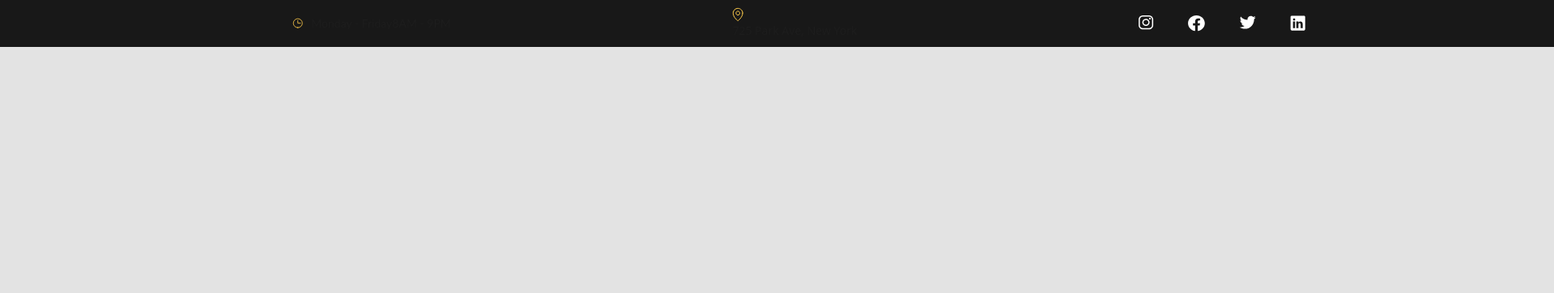
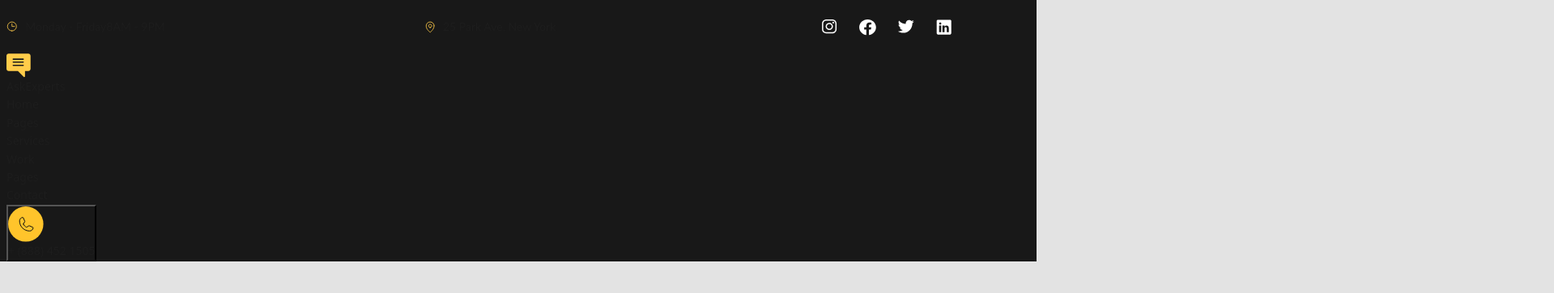
Before and after one commit to kojitaka0/frontend-project, a website built with Vite: page index.html in a window 1280 px wide. Shown: the whole page at 81% size, 1919 px wide, since content can reach past the window. Built offline with nearby package versions, Linux system fonts and the light colour scheme.

Commit message:
topbar ready

```diff
--- a/index.html
+++ b/index.html
@@ -16,7 +16,9 @@
   <body>
     <script type="module" src="/src/index.js"></script>
     <div class="page">
-      <header class="page__header__top">
+      <header class="page__header">
+        <div class="container">
+          <div class="page__header__top">
             <div class="work-time">
               <svg width="13.3" height="13.3" viewBox="0 0 15 16" fill="none" xmlns="http://www.w3.org/2000/svg" >
                 <path d="M7.65646 14.6567C11.3327 14.6567 14.3129 11.6765 14.3129 8.00021C14.3129 4.32395 11.3327 1.34375 7.65646 1.34375C3.9802 1.34375 1 4.32395 1 8.00021C1 11.6765 3.9802 14.6567 7.65646 14.6567Z" stroke="#FFCC4A" stroke-linecap="round" stroke-linejoin="round" />
@@ -24,11 +26,11 @@
               </svg><h2>Monday - Friday8AM - 9PM</h2>
             </div>
             <div class="address">
-          <svg width="14" height="18" viewBox="0 0 14 18" fill="none" xmlns="http://www.w3.org/2000/svg">
+              <svg width="12" height="15" viewBox="0 0 14 18" fill="none" xmlns="http://www.w3.org/2000/svg">
                 <path d="M7.20425 9.58868C8.50577 9.58868 9.56085 8.5336 9.56085 7.23209C9.56085 5.93057 8.50577 4.87549 7.20425 4.87549C5.90274 4.87549 4.84766 5.93057 4.84766 7.23209C4.84766 8.5336 5.90274 9.58868 7.20425 9.58868Z" stroke="#FFCC4A" stroke-linecap="round" stroke-linejoin="round" />
                 <path d="M13.0955 7.23231C13.0955 12.5347 7.20399 16.6587 7.20399 16.6587C7.20399 16.6587 1.3125 12.5347 1.3125 7.23231C1.3125 5.66979 1.93321 4.17127 3.03808 3.0664C4.14295 1.96153 5.64147 1.34082 7.20399 1.34082C8.76652 1.34082 10.265 1.96153 11.3699 3.0664C12.4748 4.17127 13.0955 5.66979 13.0955 7.23231V7.23231Z" stroke="#FFCC4A" stroke-linecap="round" stroke-linejoin="round" />
               </svg>
-          725 Park Ave, New York
+              <h2>25 Park Ave, New York</h2>
             </div>
             <div class="social-icons">
               <a href="https://instagram.com" target="_blank">
@@ -53,7 +55,32 @@
                 </svg>
               </a>
             </div>
-
+          </div>
+          <div class="container-header-nav">
+            <div class="logo"><svg width="30" height="30" viewBox="0 0 30 30" fill="none" xmlns="http://www.w3.org/2000/svg">
+              <path d="M26.9634 21.765C28.4964 21.765 29.7392 20.5223 29.7392 18.9893V3.09023C29.7392 1.55721 28.4964 0.314455 26.9634 0.314455L2.77577 0.314453C1.24276 0.314453 3.28691e-06 1.5572 1.38994e-06 3.09022L0 18.9893C-1.34021e-07 20.5223 1.24275 21.765 2.77577 21.765H14.1017C14.1053 21.7688 14.109 21.7725 14.1127 21.7762L21.2846 28.9481C21.8675 29.531 22.8641 29.1182 22.8641 28.2939V21.765H26.9634Z" fill="#FFCC4A" />
+              <rect x="7.56934" y="13.9478" width="13.8699" height="1.55035" rx="0.775175" fill="#1B1B1B" />
+              <rect x="7.56934" y="9.95361" width="13.8699" height="1.55035" rx="0.775175" fill="#1B1B1B" />
+              <rect x="7.56934" y="6.37305" width="13.8699" height="1.55035" rx="0.775175" fill="#1B1B1B" />
+              </svg><h2>AskExperts</h2>
+            </div>
+            <nav class="nav">
+              <ul class="nav__list">
+                <li class="nav__item"><a href="#" class="nav__link">Home</a></li>
+                <li class="nav__item"><a href="#" class="nav__link">Pages</a></li>
+                <li class="nav__item"><a href="#" class="nav__link">Services</a></li>
+                <li class="nav__item"><a href="#" class="nav__link">Work</a></li>
+                <li class="nav__item"><a href="#" class="nav__link">Pages</a></li>
+                <li class="nav__item"><a href="#" class="nav__link">Contact</a></li>
+              </ul>
+            </nav>
+             <button class="btn-call"><svg width="44" height="44" viewBox="0 0 44 44" fill="none" xmlns="http://www.w3.org/2000/svg">
+                  <circle cx="21.8213" cy="21.7676" r="21.7676" fill="#FFC42B" />
+                  <path d="M18.9586 22.054C19.7098 23.6053 20.9641 24.8564 22.5173 25.6036C22.6319 25.6579 22.7586 25.6814 22.885 25.6718C23.0114 25.6622 23.1331 25.6198 23.2382 25.5489L25.5194 24.025C25.6202 23.9567 25.7367 23.9149 25.8579 23.9038C25.9792 23.8926 26.1013 23.9123 26.2129 23.9611L30.4834 25.7953C30.6293 25.856 30.7513 25.963 30.8304 26.0999C30.9096 26.2368 30.9415 26.3958 30.9214 26.5526C30.786 27.6091 30.2704 28.58 29.4709 29.2837C28.6715 29.9874 27.643 30.3757 26.5779 30.376C23.2866 30.376 20.1301 29.0685 17.8028 26.7412C15.4754 24.4139 14.168 21.2574 14.168 17.9661C14.1682 16.901 14.5565 15.8725 15.2602 15.073C15.964 14.2736 16.9349 13.7579 17.9913 13.6226C18.1481 13.6024 18.3072 13.6344 18.4441 13.7135C18.5809 13.7927 18.6879 13.9146 18.7487 14.0606L20.5828 18.3402C20.6305 18.45 20.6505 18.5699 20.6409 18.6892C20.6314 18.8085 20.5926 18.9237 20.5281 19.0245L19.0042 21.3423C18.9363 21.4471 18.8965 21.5676 18.8885 21.6922C18.8806 21.8168 18.9047 21.9414 18.9586 22.054V22.054Z" stroke="#0D0D0D" stroke-linecap="round" stroke-linejoin="round" />
+                </svg><h2>+ (888) 452 1505</h2>
+            </button>
+          </div>
+        </div>
       </header>
     </div>
   </body>
--- a/src/styles/components/header.css
+++ b/src/styles/components/header.css
@@ -1,11 +1,15 @@
+.page__header{
+   background-color: var(--color-onyx)
+}
 .page__header__top{
   display: flex;
   justify-content: space-between;
   align-items: center;
-  background-color: var(--color-onyx);
-  padding: 18px 361px;
-  width: 1919px;
-  height: 58px;
+  width: 1167px;
+  padding-top: 18px;
+  padding-bottom: 18px;
+  gap: 340;
+  background-color: var(--color-onyx)
 }
 .social-icons{
     display: flex;
@@ -24,3 +28,21 @@
     margin-bottom: 4px;
     align-items: center;
 }
+.address{
+  display: flex;
+    width: 169px;
+    height: 22px;
+    gap: 10px;
+    font-family: var(--font-family);
+    margin-top: 4px;
+    margin-bottom: 4px;
+    align-items: center;
+}
+.social-icons{
+  gap: 25px;
+  width: 160px;
+  height: 19px;
+}
+.container-header-nav{
+  background-color: ;
+}
```
Lines whose indentation alone changed are shown as unchanged.
